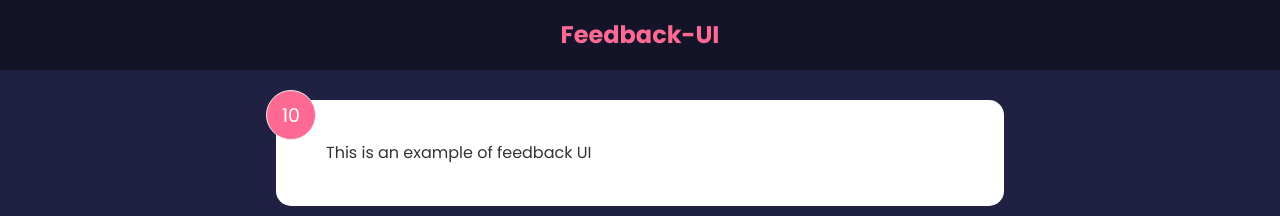
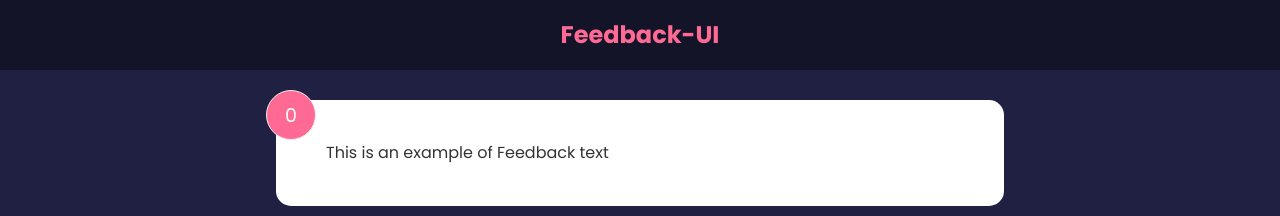
Before and after one commit to alidevep01/feedback-app, a React (Create React App) app: page / in a window 1280 px wide. Shown: the top 216 px of the page. Built offline with nearby package versions, Linux system fonts and the light colour scheme; the HTML template or start-up script is replaced by a standard one.

Commit message:
imported useState, created two useState hooks, rating & text

```diff
--- a/src/components/FeedbackItem.jsx
+++ b/src/components/FeedbackItem.jsx
@@ -1,8 +1,13 @@
+import { useState } from "react";
+
 function FeedbackItem() {
+  const [rating, setRating] = useState(0);
+  const [text, setText] = useState("This is an example of Feedback text");
+
   return (
     <div className="card">
-      <div className="num-display">10</div>
-      <div className="text-display">This is an example of feedback UI</div>
+      <div className="num-display">{rating}</div>
+      <div className="text-display">{text}</div>
     </div>
   );
 }
```
